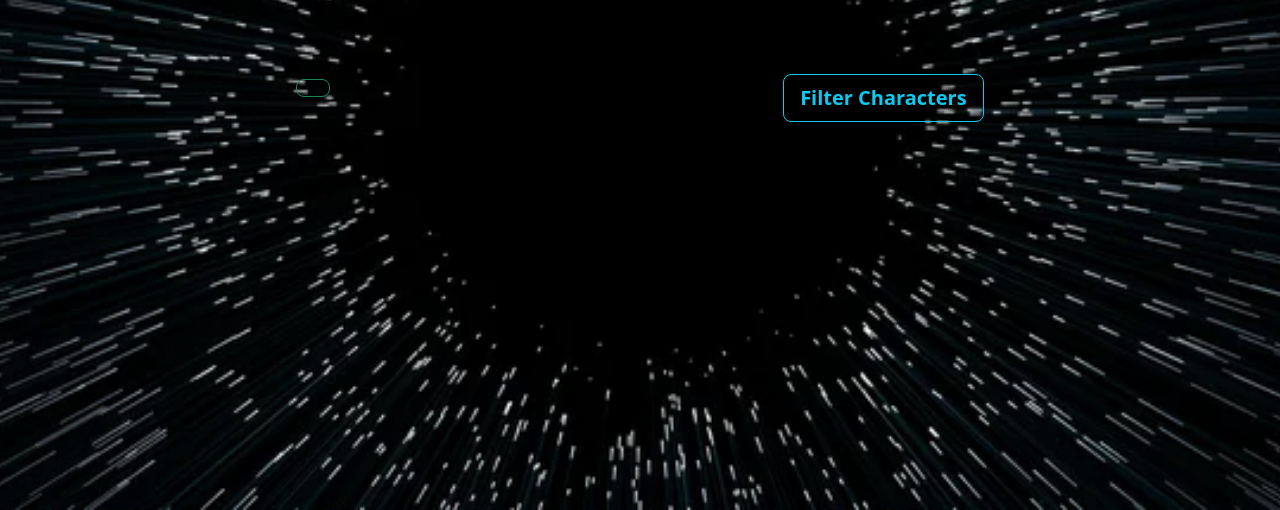
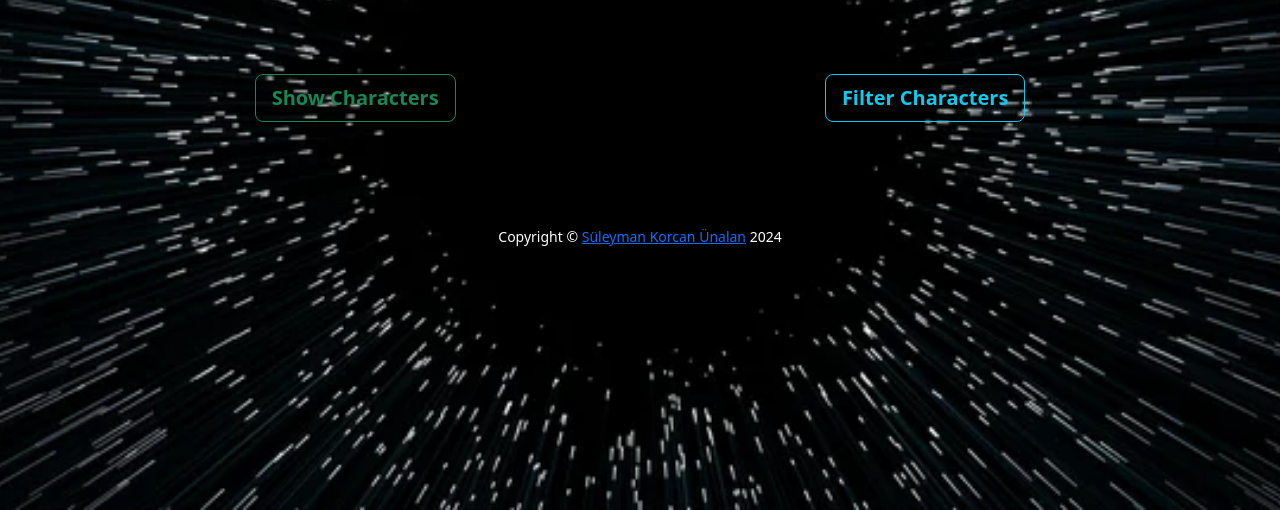
Before and after one commit to skunalan/star-wars-characters, a plain HTML site: page index.html in a window 1280 px wide. Shown: the part 290-800 px from the top of the page. Drawn offline with nearby package versions, Linux system fonts and the light colour scheme.

Commit message:
footer added

```diff
--- a/index.html
+++ b/index.html
@@ -24,7 +24,7 @@
   <div class="container pt-5">
     <div class="row pt-5 justify-content-around">
       <div class="col-auto">
-        <button onclick="renderCharacters()" id="card-button" type="button" class="btn btn-outline-success btn-lg fw-bold"></button>
+        <button onclick="toggleCardButton()" id="card-button" type="button" class="btn btn-outline-success btn-lg fw-bold">Show Characters</button>
       </div>
       <div class="col-auto">
         <button id="filter-button" type="button" class="btn btn-outline-info btn-lg fw-bold">Filter Characters</button>
@@ -38,6 +38,16 @@
     </div>
   </div>
 
+  <!-- Footer -->
+  <footer class="footer py-2 text-center text-white small">
+    <div class="container">
+            Copyright ©
+            <span>
+              <a id="github-link" href="https://github.com/skunalan" target="_blank">Süleyman Korcan Ünalan</a>
+          </span> 2024
+    </div>
+  </footer>
+
 
   <!-- Javascript Files -->
   <script src="/script.js"></script>
```
